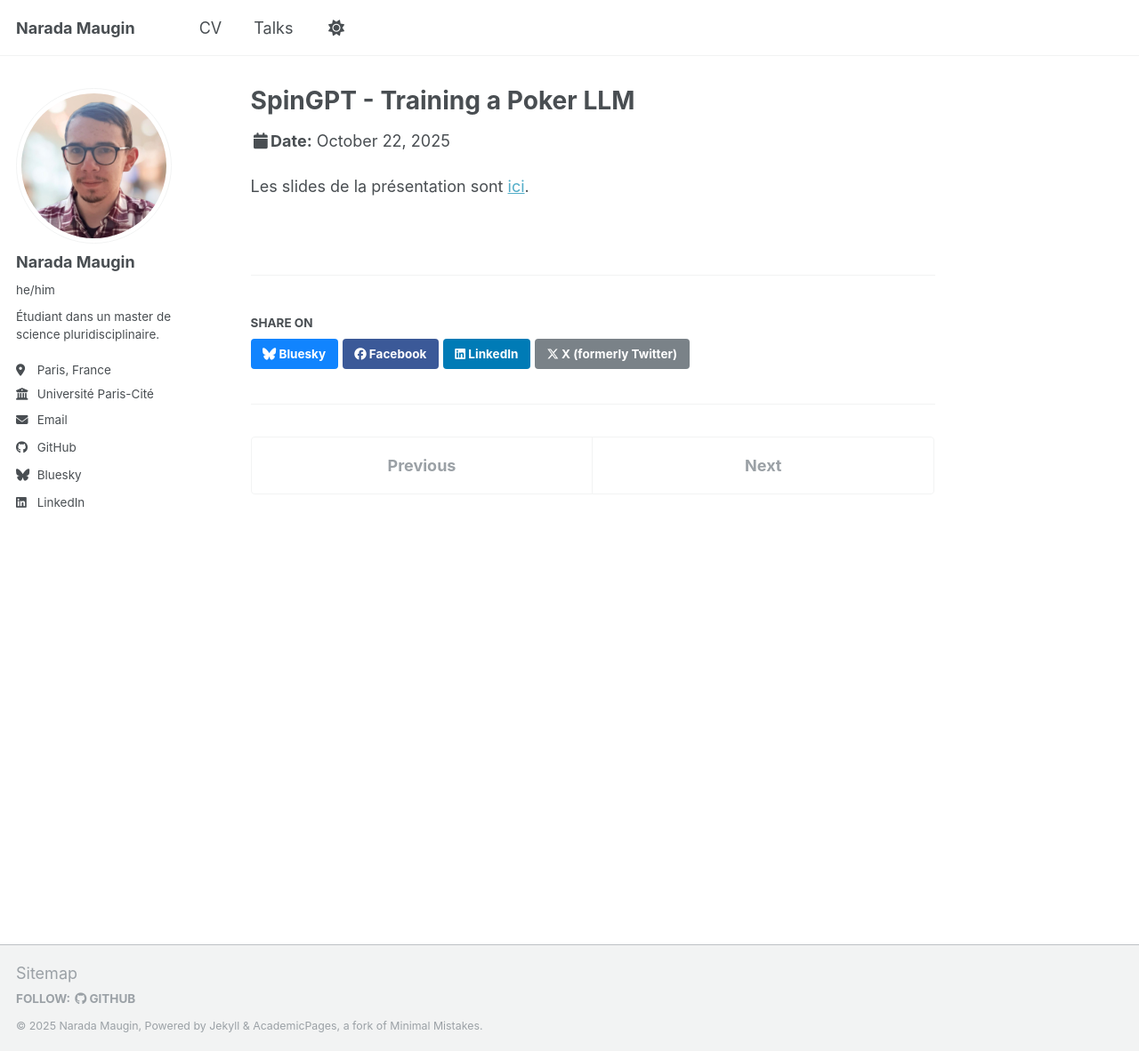
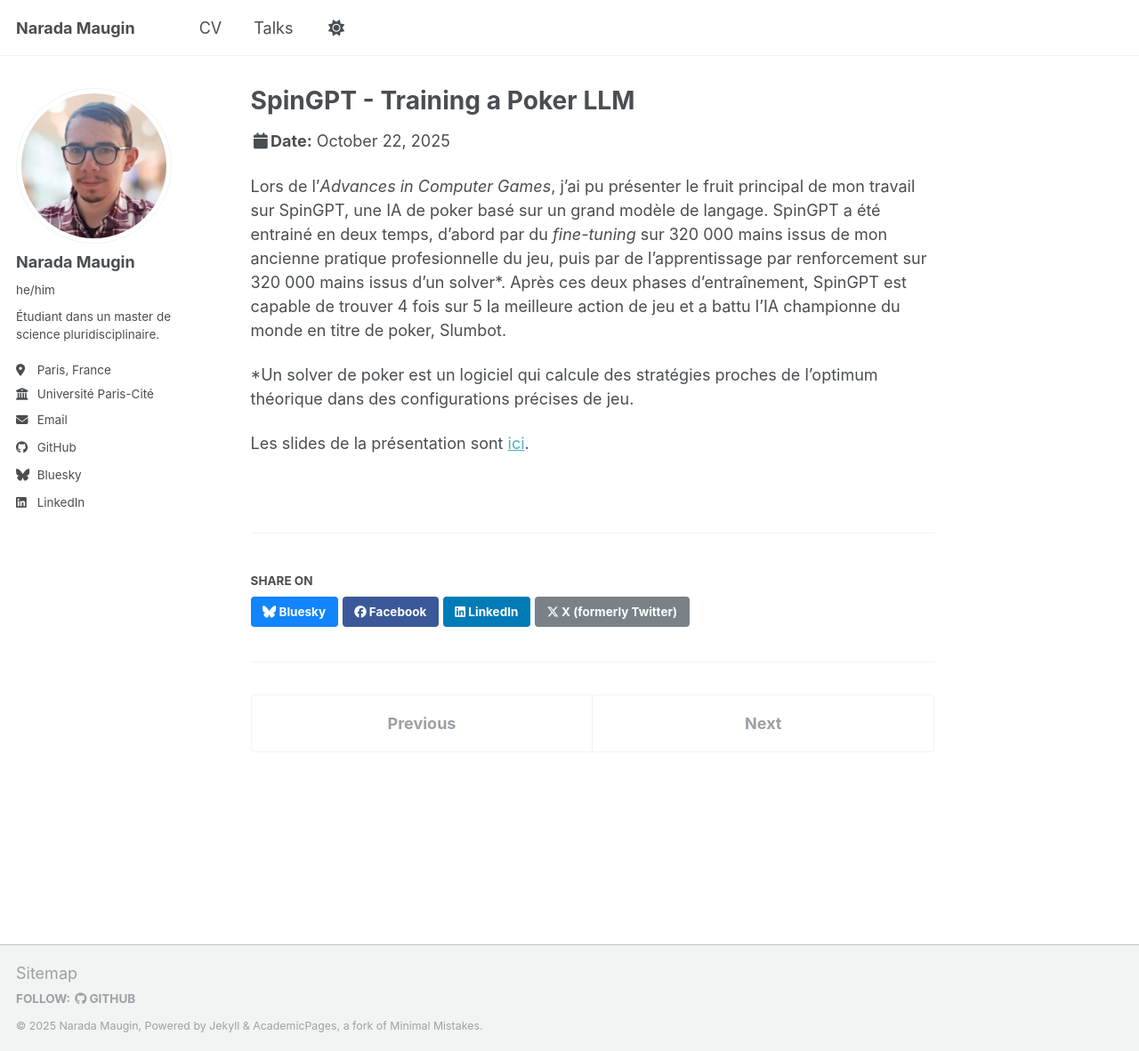
Before and after one commit to narada-maugin/narada-maugin.github.io, a Jekyll site: the page built from _talks/acg25.md, in a window 1280 px wide and 1182 px high. Shown: the whole window at 89% size. Built offline with Jekyll 4.4.1, drawn with Linux system fonts in a browser that asks for light colours.

Commit message:
Update acg25.md

```diff
--- a/_talks/acg25.md
+++ b/_talks/acg25.md
@@ -8,4 +8,8 @@ date: 2025-10-22
 location: "Online"
 ---
 
+Lors de l'*Advances in Computer Games*, j'ai pu présenter le fruit principal de mon travail sur SpinGPT, une IA de poker basé sur un grand modèle de langage. SpinGPT a été entrainé en deux temps, d'abord par du *fine-tuning* sur 320 000 mains issus de mon ancienne pratique profesionnelle du jeu, puis par de l'apprentissage par renforcement sur 320 000 mains issus d'un solver*. Après ces deux phases d'entraînement, SpinGPT est capable de trouver 4 fois sur 5 la meilleure action de jeu et a battu l'IA championne du monde en titre de poker, Slumbot.
+
+*Un solver de poker est un logiciel qui calcule des stratégies proches de l'optimum théorique dans des configurations précises de jeu.
+
 Les slides de la présentation sont [ici](/files/acg25.html).
```
